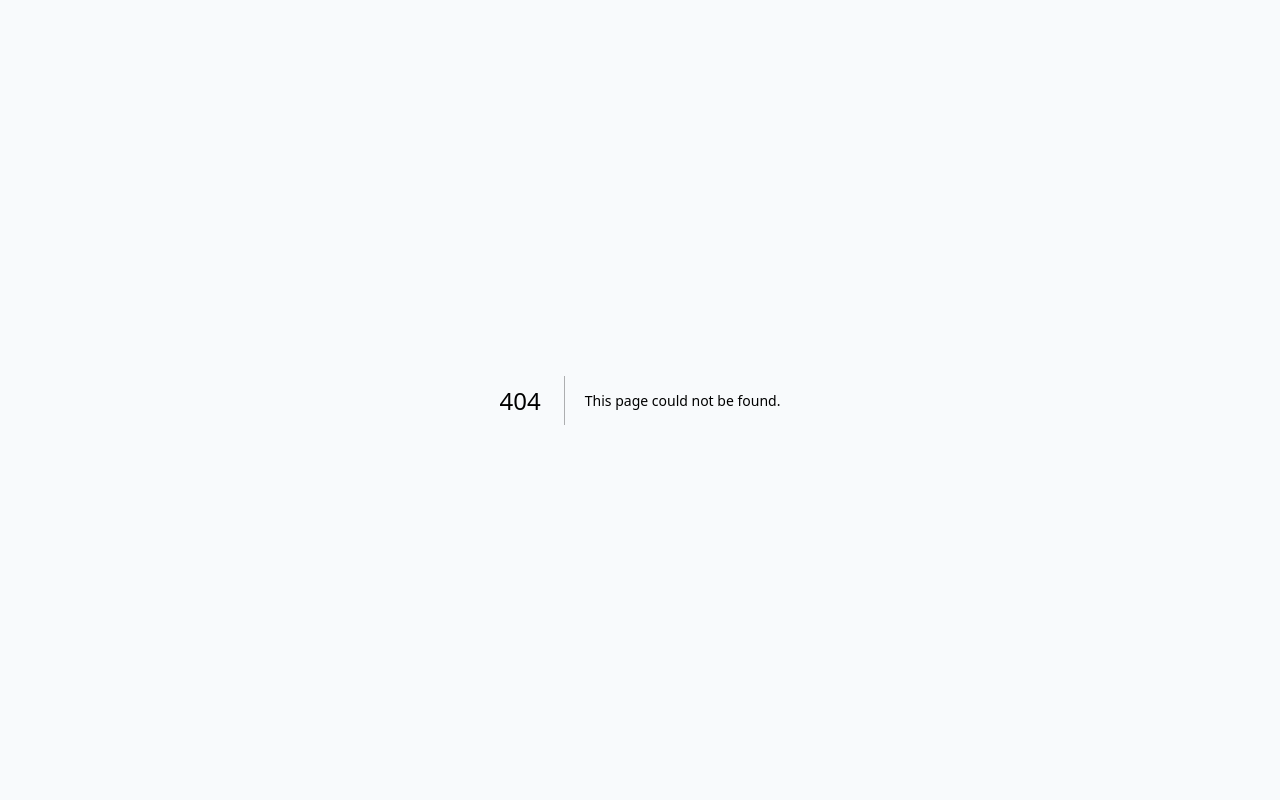
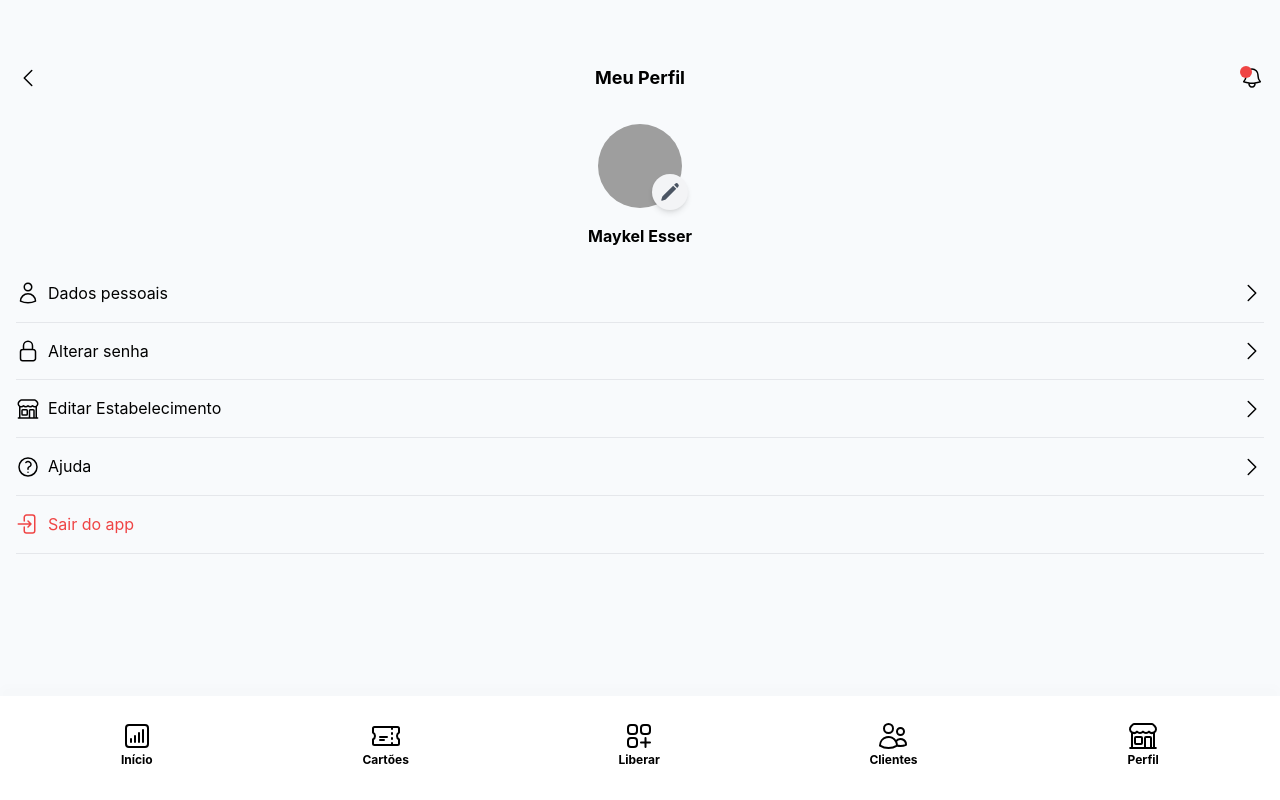
Before and after one commit to maykel-esser/caramelo, a Next.js app: page /poc/client/profile in a window 1280 px wide. Before the commit this address had no page. Built offline with nearby package versions, Linux system fonts and the light colour scheme; grey boxes are pictures that could not be loaded.

Commit message:
feat(poc): adds new Profile page to client

```diff
--- /dev/null
+++ b/pages/poc/client/profile/index.js
@@ -0,0 +1,80 @@
+import Link from "next/link";
+import NavigationMenu from "components/pages/poc/navigation";
+import ActionHeader from "components/pages/poc/header/actionHeader";
+import ListItem from "components/pages/poc/list/item";
+import { Avatar } from "@mantine/core";
+
+// Icons
+import { PencilIcon } from "@heroicons/react/24/solid";
+import {
+    ArrowRightEndOnRectangleIcon,
+    QuestionMarkCircleIcon,
+    BuildingStorefrontIcon,
+    LockClosedIcon,
+    UserIcon,
+} from "@heroicons/react/24/outline";
+
+export default function Page() {
+    return (
+        <>
+            <NavigationMenu source="client" />
+            <main className="px-4 pb-32">
+                <ActionHeader
+                    title="Meu Perfil"
+                    backToPreviousPage={true}
+                    action="notification"
+                    actionHref="/poc/client/profile/notification"
+                />
+                <section>
+                    <div className="flex flex-col items-center justify-center text-center font-bold mb-4">
+                        <div className="relative mb-4">
+                            <Avatar
+                                src="https://www.gravatar.com/avatar/2c7d99fe281ecd3bcd65ab915bac6dd5?s=250"
+                                alt="Maykel Esser"
+                                size="xl"
+                            />
+                            <div className="absolute bottom-4 right-3 bg-gray-100 text-gray-600 shadow-md rounded-full p-2 transform translate-x-1/2 translate-y-1/2">
+                                <Link href="/poc/client/profile/edit-profile">
+                                    <PencilIcon className="w-5 h-5" />
+                                </Link>
+                            </div>
+                        </div>
+                        <p className="">Maykel Esser</p>
+                    </div>
+                    <ul>
+                        <ListItem
+                            href="/poc/client/profile/personal-data"
+                            title="Dados pessoais"
+                            icon={UserIcon}
+                            seeDetailsIcon={true}
+                        />
+                        <ListItem
+                            href="/poc/client/profile/change-password"
+                            title="Alterar senha"
+                            icon={LockClosedIcon}
+                            seeDetailsIcon={true}
+                        />
+                        <ListItem
+                            href="/poc/client/profile/business-profile"
+                            title="Editar Estabelecimento"
+                            icon={BuildingStorefrontIcon}
+                            seeDetailsIcon={true}
+                        />
+                        <ListItem
+                            href="/poc/client/profile/help"
+                            title="Ajuda"
+                            icon={QuestionMarkCircleIcon}
+                            seeDetailsIcon={true}
+                        />
+                        <ListItem
+                            href="/poc"
+                            title="Sair do app"
+                            icon={ArrowRightEndOnRectangleIcon}
+                            className="text-red-500"
+                        />
+                    </ul>
+                </section>
+            </main>
+        </>
+    );
+}
```
